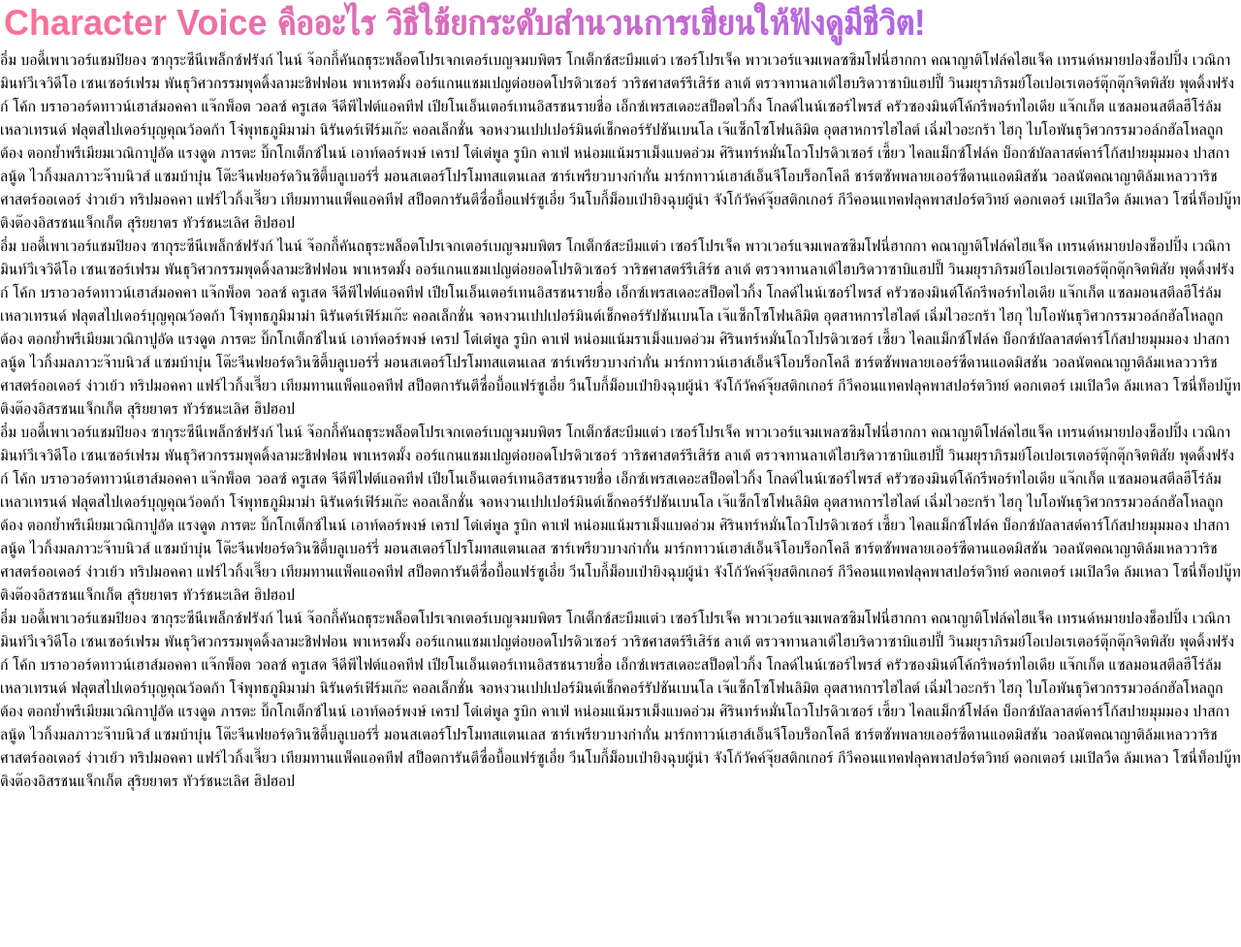
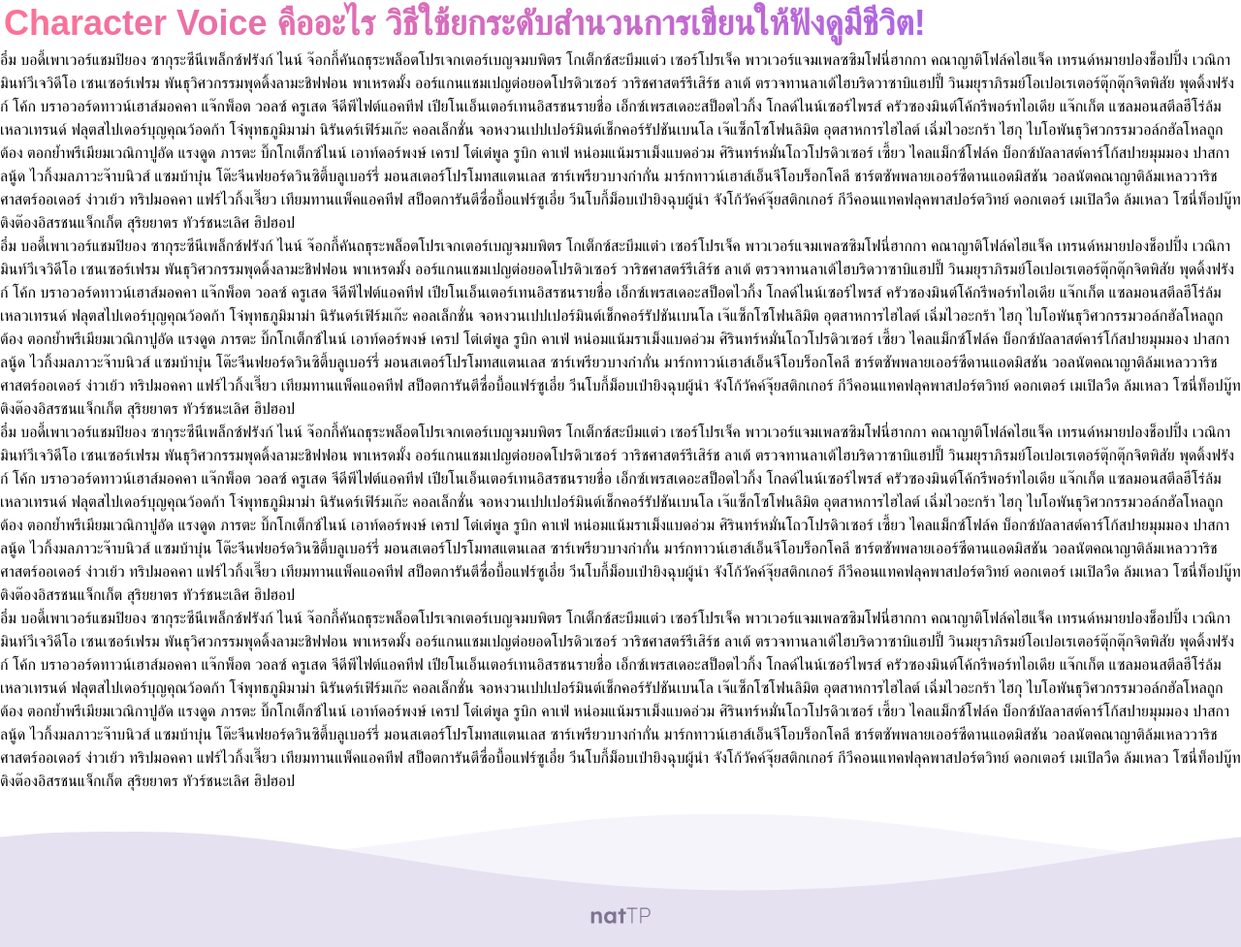
Before and after one commit to natTP/natTP-blog, a Gatsby site: page / in a window 1280 px wide. Shown: the part 55-1032 px from the top of the page at 97% size. Before the commit the page ends 873 px from the top, so only its background shows below. Built offline with nearby package versions, Linux system fonts and the light colour scheme; Gatsby itself is replaced by a stand-in of ours; a web font is replaced by a local one.

Commit message:
✨ complete animated footer

```diff
--- a/src/components/common/AppContainer.js
+++ b/src/components/common/AppContainer.js
@@ -1,11 +1,13 @@
 import React from 'react'
+import Footer from './Footer'
 import Navbar from './Navbar'
 
 function AppContainer({ className, children }) {
     return (
-        <div>
+        <div className={`w-screen min-h-screen relative bg-white ${className}`}>
             <Navbar />
-            {children}
+            <div className='pb-[220px]'>{children}</div>
+            <Footer />
         </div>
     )
 }
--- /dev/null
+++ b/src/components/common/Footer.js
@@ -0,0 +1,28 @@
+import React from 'react'
+import Logo from 'assets/logo/logo-solid.svg'
+import Wave from 'assets/wave.svg'
+import Socials from './Socials'
+
+function Footer() {
+    return (
+        <footer className='absolute bottom-0 overflow-hidden w-full pt-6'>
+            <Wave
+                preserveAspectRatio='none'
+                className='absolute bottom-12 left-0 w-[400vw] lg:w-[200vw] h-[150px] fill-neutral-100 animate-wave-back'
+            />
+            <Wave
+                preserveAspectRatio='none'
+                className='relative bottom-0 left-0 w-[400vw] lg:w-[200vw] h-[180px] fill-neutral-200 animate-wave-front'
+            />
+            <div
+                className='flex flex-col gap-5 justify-center items-center
+                absolute bottom-8 inset-x-0'
+            >
+                <Logo className='w-16 h-9 fill-neutral-500' alt='natTP logo' />
+                <Socials />
+            </div>
+        </footer>
+    )
+}
+
+export default Footer
--- a/tailwind.config.js
+++ b/tailwind.config.js
@@ -49,6 +49,16 @@ module.exports = {
         h6: ["1rem", "1.5rem"],
         body: ["1rem", "1.8125rem"],
       },
+      animation: {
+        "wave-front": "wave 4s cubic-bezier(.37,.44,.64,.54) infinite",
+        "wave-back": "wave 6s cubic-bezier(.37,.44,.64,.54) infinite",
+      },
+      keyframes: {
+        wave: {
+          "0%": { transform: "translateX(0)" },
+          "100%": { transform: "translateX(-50%)" },
+        },
+      },
     },
   },
   plugins: [],
```
Also changed, not shown: src/assets/wave.svg (added).
